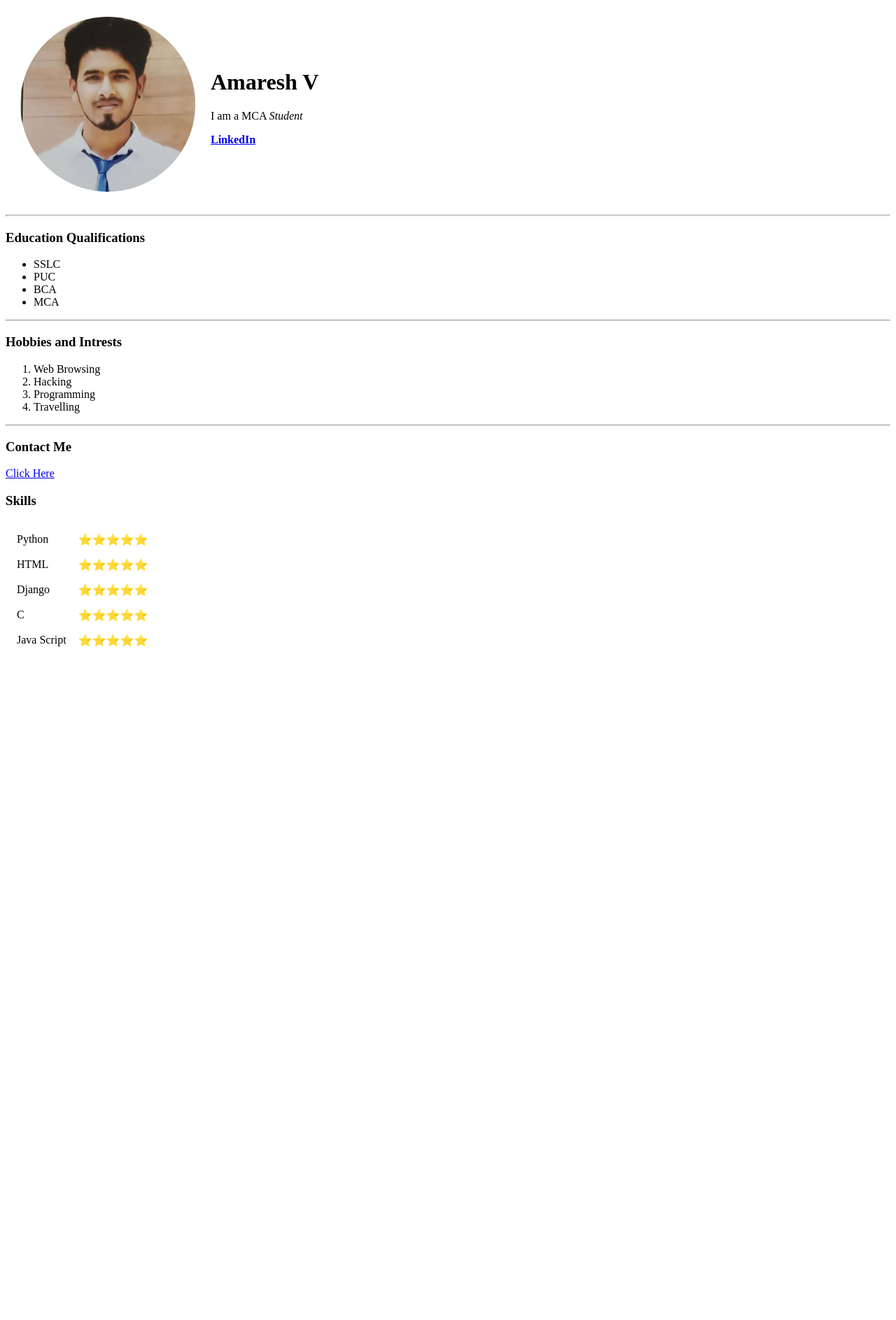
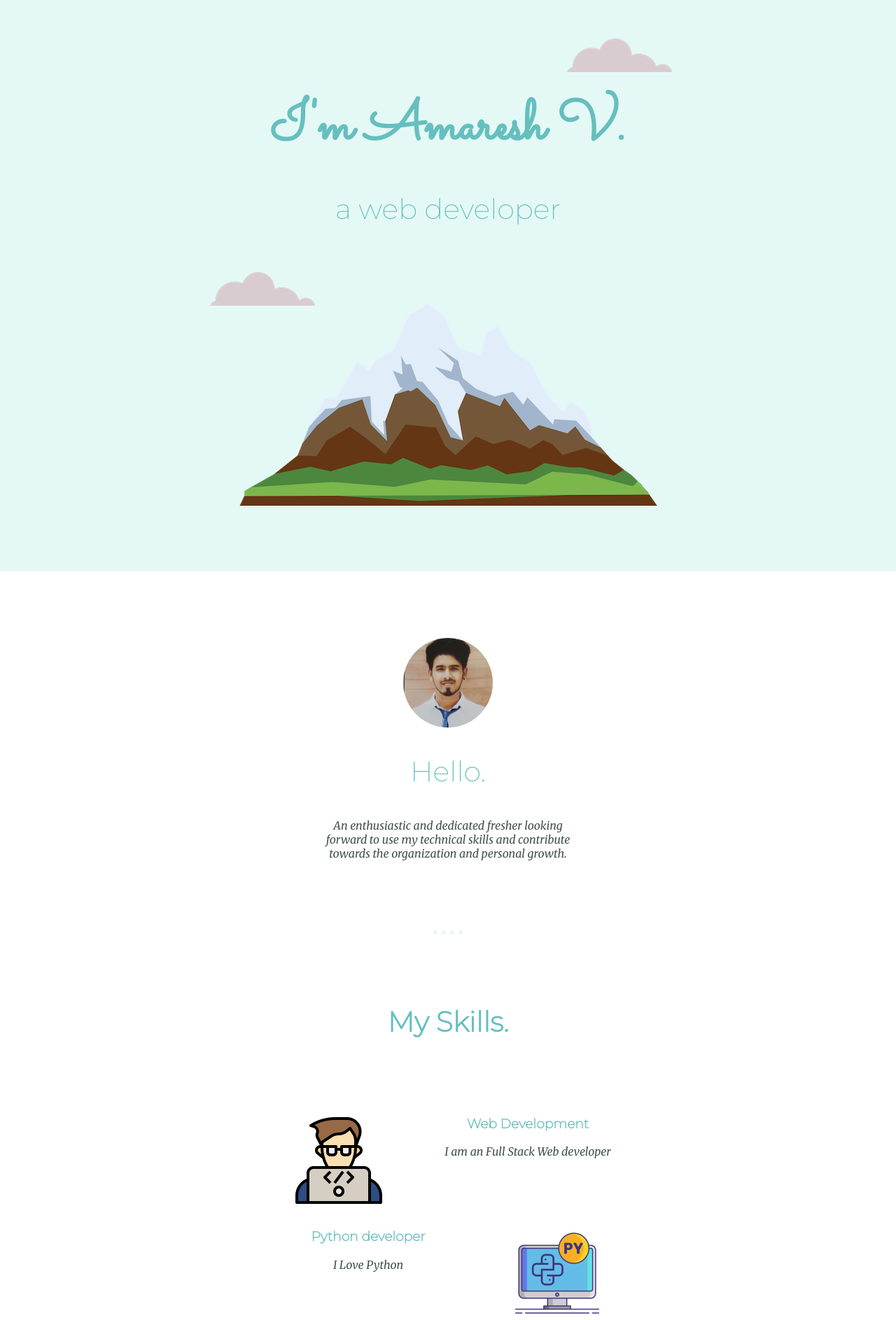
Before and after one commit to itsamareshv/CV, a plain HTML site: page index.html in a window 1280 px wide. Shown: the part 5-1892 px from the top of the page at 70% size. Before the commit the page ends 954 px from the top, so only its background shows below. Drawn offline with Linux system fonts and the light colour scheme.

Commit message:
Update index.html

```diff
--- a/index.html
+++ b/index.html
@@ -1,74 +1,70 @@
 <!DOCTYPE html>
 <html lang="en" dir="ltr">
-<!--CSS -->
-<style media="screen">
-  .imgsize {
-    width: 250px;
-  }
-</style>
-
 
 <head>
   <meta charset="utf-8">
-  <title>My Personal Site</title>
+  <link rel="stylesheet" href="css/styles.css">
+  <link rel="icon" href="favicon.png">
+
+  <link rel="preconnect" href="https://fonts.googleapis.com">
+  <link rel="preconnect" href="https://fonts.gstatic.com" crossorigin>
+  <link href="https://fonts.googleapis.com/css2?family=Merriweather:ital@1&family=Montserrat:wght@200&family=Sacramento&display=swap" rel="stylesheet">
+  <title>Amaresh V</title>
+
 </head>
 
 <body>
-  <table cellspacing="20">
-    <tr>
-      <td><img class="imgsize" src="images\photo1.png" alt=""></td>
-      <td>
-        <h1>Amaresh V</h1>
-        <p>I am a MCA <em>Student</em></p>
-        <p><a href="https://www.linkedin.com/in/amaresh-v-016718171"><strong>LinkedIn</strong></a></p>
-      </td>
-    </tr>
-  </table>
-  <hr size="3">
+  <div class="div1">
+    <img class="top-cloud" src="images\cloud.png" alt="cloud">
+    <h1>I'm Amaresh V.</h1>
+    <h2>a web developer</h2>
+    <img class="bottom-cloud" src="images\cloud.png" alt="cloud">
+    <img src="images\mountain.png" alt="mountian">
+  </div>
 
 
-  <h3>Education Qualifications</h3>
-  <ul>
-    <li>SSLC</li>
-    <li>PUC</li>
-    <li>BCA</li>
-    <li>MCA</li>
-  </ul>
-  <hr>
-  <h3>Hobbies and Intrests</h3>
-  <ol>
-    <li>Web Browsing</li>
-    <li>Hacking</li>
-    <li>Programming</li>
-    <li>Travelling</li>
-  </ol>
-  <hr>
-  <h3>Contact Me</h3>
-  <a href="contact.html">Click Here</a>
-<br>
-<h3>Skills</h2>
-<table cellspacing="15">
-  <tr>
-    <td>Python</td>
-    <td>⭐⭐⭐⭐⭐</td>
-  </tr>
-  <tr>
-    <td>HTML</td>
-    <td>⭐⭐⭐⭐⭐</td>
-  </tr>
-  <tr>
-    <td>Django</td>
-    <td>⭐⭐⭐⭐⭐</td>
-  </tr>
-  <tr>
-    <td>C</td>
-    <td>⭐⭐⭐⭐⭐</td>
-  </tr>
-  <tr>
-    <td>Java Script</td>
-    <td>⭐⭐⭐⭐⭐</td>
-  </tr>
-</table>
+  <div class="middle-container">
+    <div class="profile">
+      <img class="ajaypic" src="images\photo1.png" alt="Amaresh">
+      <h2>Hello.</h2>
+      <p class="intro">An enthusiastic and dedicated fresher looking forward to use my technical skills and contribute towards
+        the organization and personal growth.</p>
+    </div>
+    <hr>
+    <div class="skills">
+      <h2><strong>My Skills.</strong></h2>
+      <div class="skill-row">
+        <img class="webdpic" src="images\webd.png" alt="">
+        <h3><strong>Web Development</strong></h3>
+        <p class="sdes1">I am an Full Stack Web developer</p>
+      </div>
+      <div class="skill-row">
+        <img class="jspic" src="images\python.png" alt="">
+        <h3><strong>Python developer</strong></h3>
+        <p>I Love Python</p>
+      </div>
+    </div>
+    <hr>
+    <div class="contact-me">
+      <h2><strong>Get In Touch</strong></h2>
+      <a class="btn" href="mailto:itsamareshv@gmail.com"><strong>CONTACT ME</strong></a>
+      <img class="contact-icons" src="images\phone.png" alt="" />
+      <img class="gmail-icon" src="images\gmail.png" alt="" />
+      <h3 class="num">7676251199</h3>
+      <h3 class="gmail">itsamareshv@gmail.com</h3>
+    </div>
+  </div>
+
+
+  <div class="bottom-container">
+    <a class="footer-link" href="https://linkedin.com/in/itsamareshv"><img class="followicons" src="images\linkedin.png" alt=""></a>
+    <a class="footer-link" href="https://twitter.com/amareshv18?t=LgSuHFeQ5OosyAB1rGQtGA&s=09"><img class="followicons" src="images\twitter.png" alt=""></a>
+    <a class="footer-link" href="https://github.com/itsamareshv"><img class="followicons" src="images\github.png" alt=""></a>
+    <a class="footer-link" href="https://www.appbrewery.co/"><img class="followicons" src="images\fb.png" alt=""></a>
+    <a class="footer-link" href="https://www.appbrewery.co/"><img class="followicons" src="images\instagram.png" alt=""></a>
+    <a class="footer-link" href="https://wa.me/7676251199"><img class="followicons" src="images\whatsapp.png" alt=""></a>
+    <p>@ 2021 Amaresh V</p>
+  </div>
 </body>
 
 </html>
```
